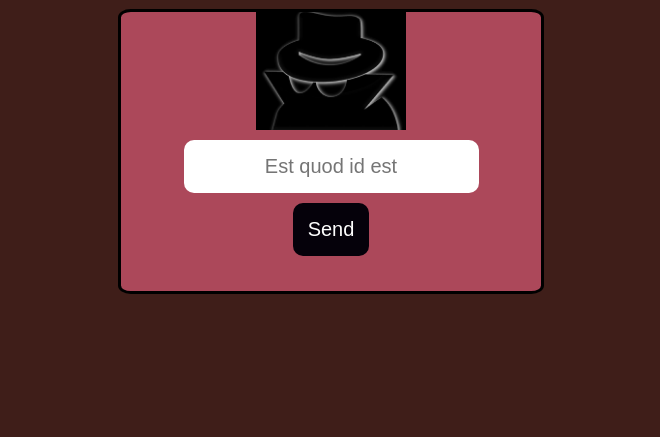
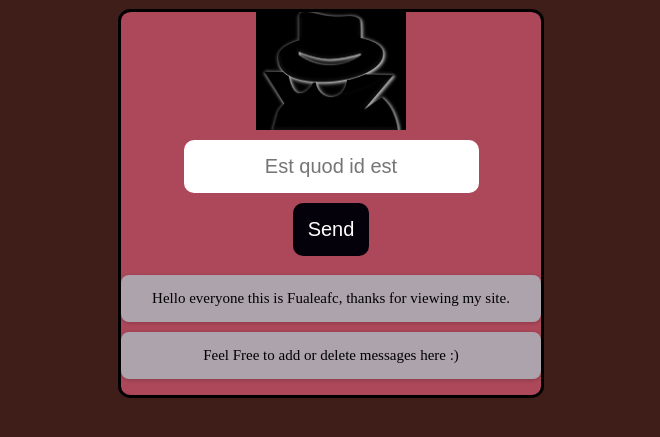
Before and after one commit to Fualefac/Anon-messages, a plain HTML site: page index.html in a window 1280 px wide. Shown: the part 79-516 px from the top of the page, without its empty margins (309-969 px from the left). Drawn offline with Linux system fonts and the light colour scheme; no server answers.

Commit message:
Update index.html

```diff
--- a/index.html
+++ b/index.html
@@ -20,6 +20,8 @@
 </div>
     <div class="btn"><button id="add-button">Send</button></div>
 <ul id="shopping-list">
+    <li>Hello everyone this is Fualeafc, thanks for viewing my site.</li>
+    <li>Feel Free to add or delete messages here :)</li>
 </ul>
 
     <script src="functions.js" type="module"></script>
```
